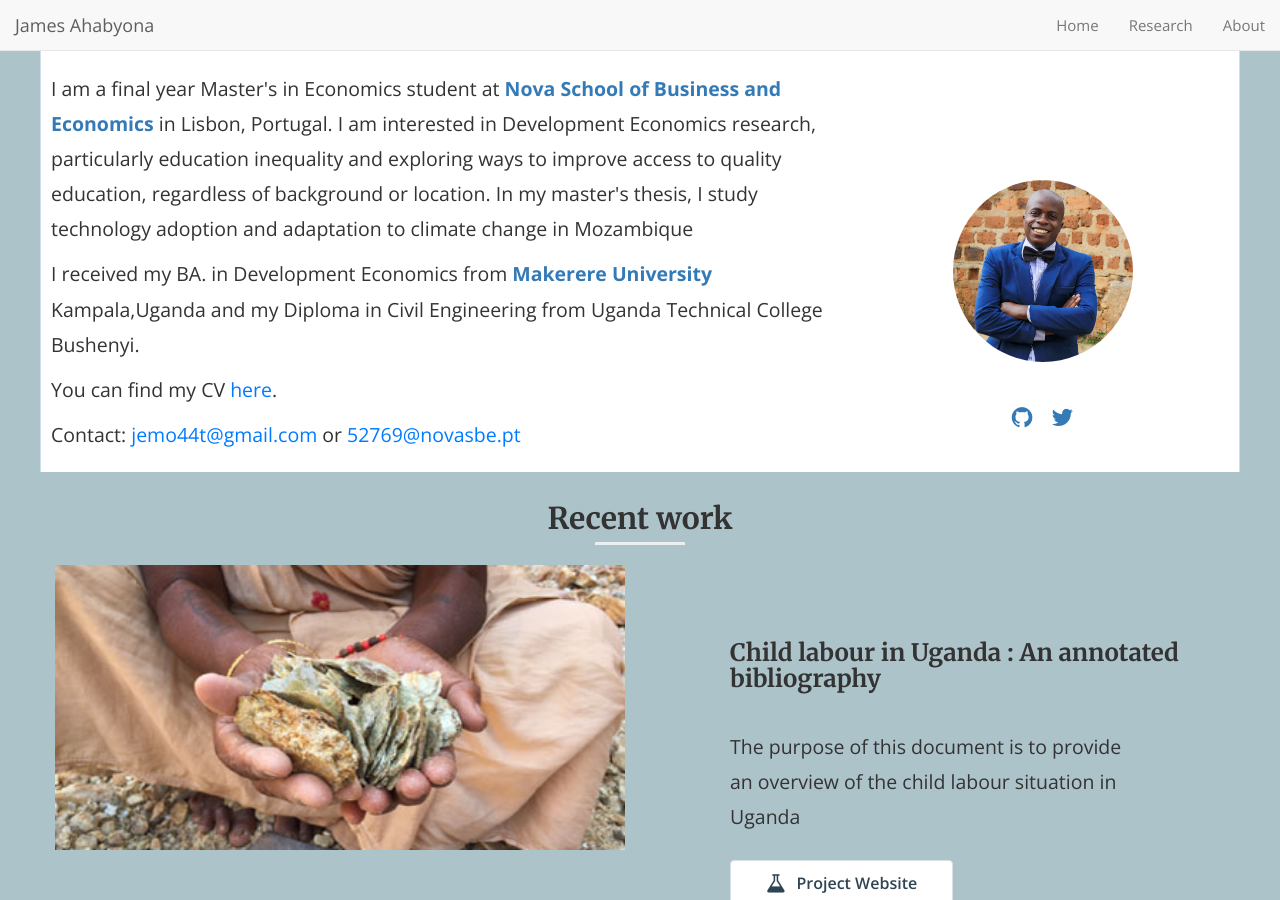
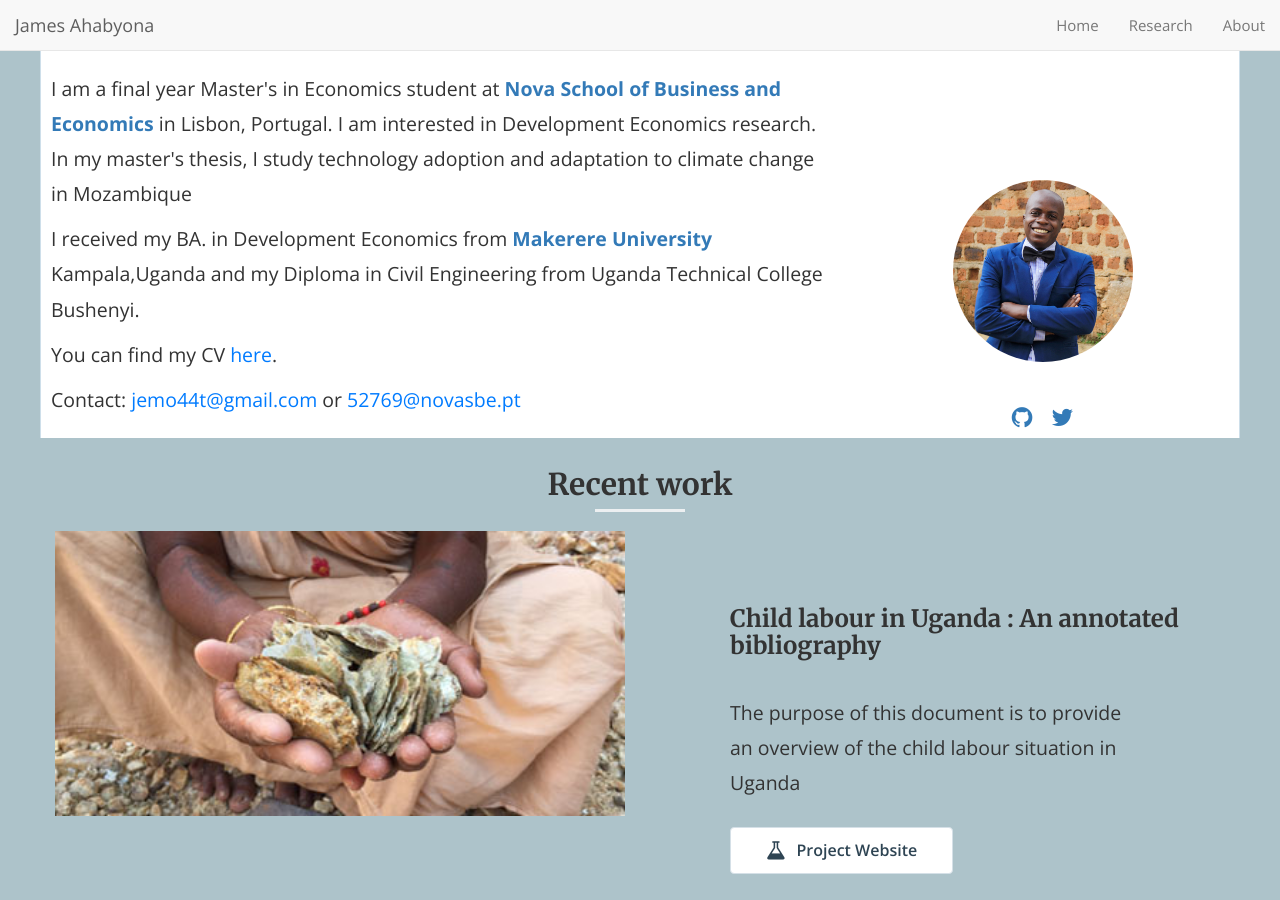
Before and after one commit to mariaelenaguer/mariaelenaguer.github.io, a Jekyll site: the page built from index.html, in a window 1280 px wide and 900 px high. Built offline with Jekyll 4.4.1, drawn with Linux system fonts in a browser that asks for light colours; nearby versions of some CDN libraries; the list of posts is cut into pages by our own code.

Commit message:
Update home-hero.html

```diff
--- a/_includes/home-hero.html
+++ b/_includes/home-hero.html
@@ -75,9 +75,8 @@
       <p class="text-left">
         I am a final year Master's in Economics student at <a
           href="https://www.novasbe.unl.pt/en/programs/masters/economics/program" target="_blank"><b>Nova School of
-            Business and Economics</b></a> in Lisbon, Portugal. I am interested in Development Economics research,
-        particularly education inequality and exploring ways to improve access to quality education, regardless of
-        background or location. In my master's thesis, I study technology adoption and adaptation to climate change in Mozambique
+            Business and Economics</b></a> in Lisbon, Portugal. I am interested in Development Economics research.
+        In my master's thesis, I study technology adoption and adaptation to climate change in Mozambique
       </p>
       </p>
       <p class="text-left">
```
